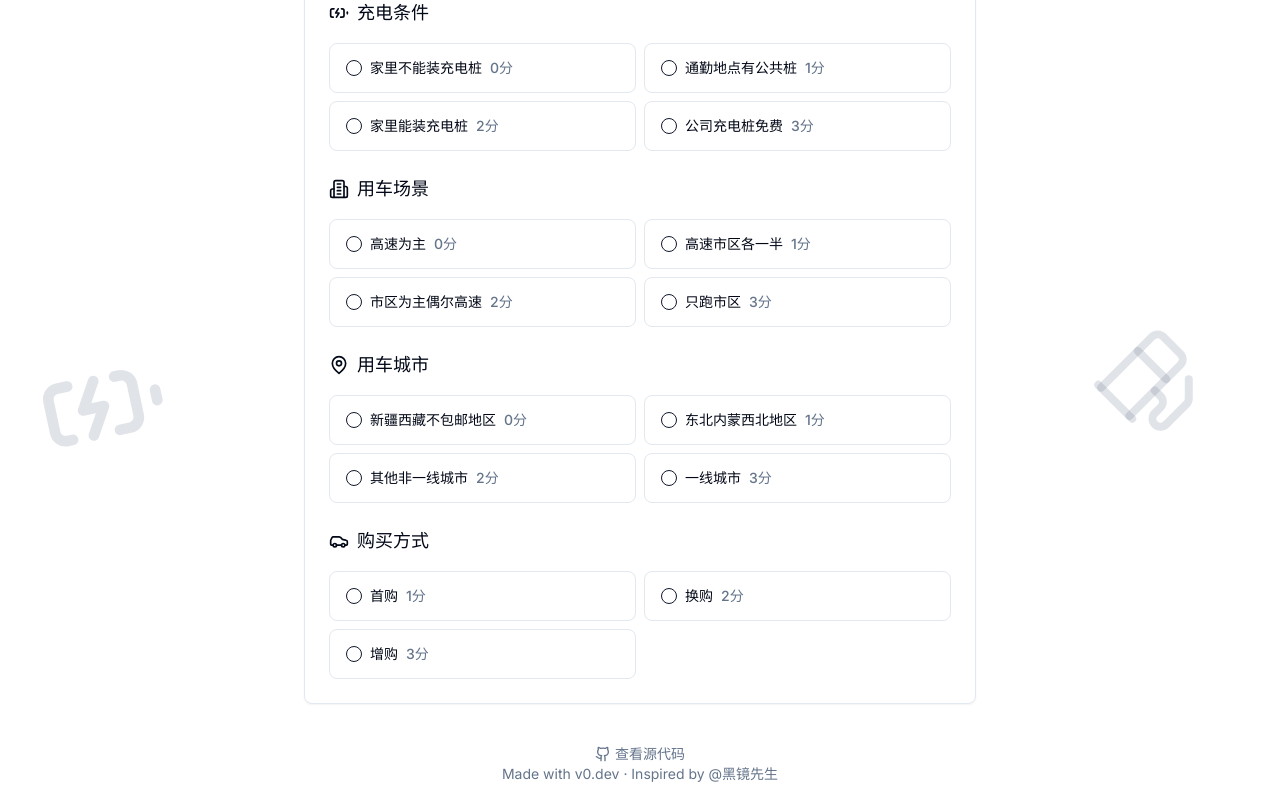
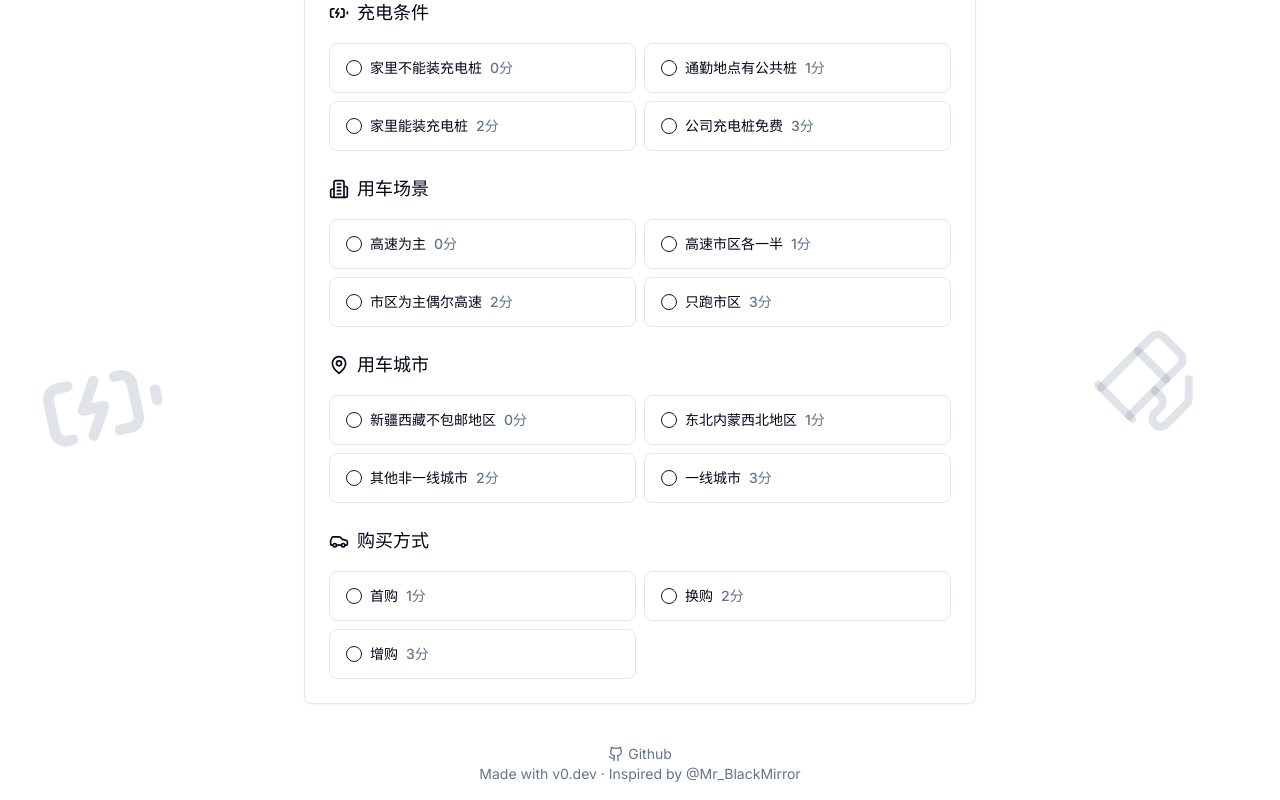
Before and after one commit to budaobu/car-calculator, a Next.js app: page / in a window 1280 px wide. Shown: the part 290-1090 px from the top of the page. Built offline with nearby package versions, Linux system fonts and the light colour scheme.

Commit message:
Update CarCalculator.tsx

```diff
--- a/components/CarCalculator.tsx
+++ b/components/CarCalculator.tsx
@@ -226,17 +226,17 @@ export default function CarCalculator() {
       </main>
       <div className="mt-2 flex justify-center items-center">
         <a
-          href="https://github.com/yourusername/your-repo-name"
+          href="https://github.com/budaobu/car-calculator"
           target="_blank"
-          rel="noopener noreferrer"
+          rel="nofollow noopener noreferrer"
           className="inline-flex items-center space-x-1 text-sm text-muted-foreground hover:text-foreground transition-colors"
         >
           <Github className="w-4 h-4" />
-          <span>查看源代码</span>
+          <span>Github</span>
         </a>
       </div>
       <div className="pb-4 text-center text-sm text-muted-foreground">
-        Made with <a href="https://v0.dev/" rel="nofollow" className="hover:underline">v0.dev</a> · Inspired by <a href="https://x.com/Mr_BlackMirror/status/1861060834233135168" rel="nofollow" className="hover:underline">@黑镜先生</a>
+        Made with <a href="https://v0.dev/" rel="nofollow" className="hover:underline">v0.dev</a> · Inspired by <a href="https://x.com/Mr_BlackMirror/status/1861060834233135168" rel="nofollow" className="hover:underline">@Mr_BlackMirror</a>
       </div>
     </div>
   )
```
